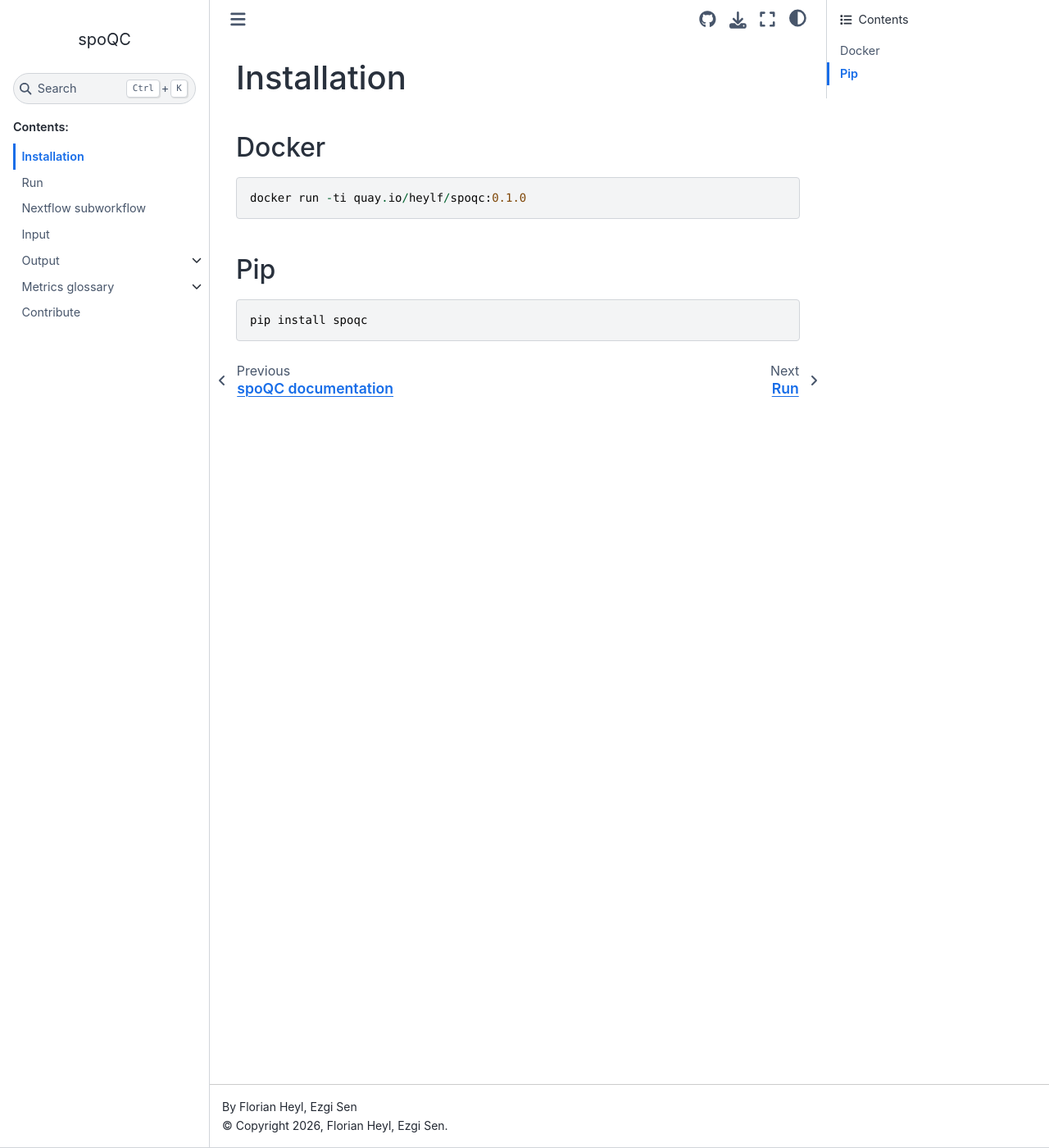
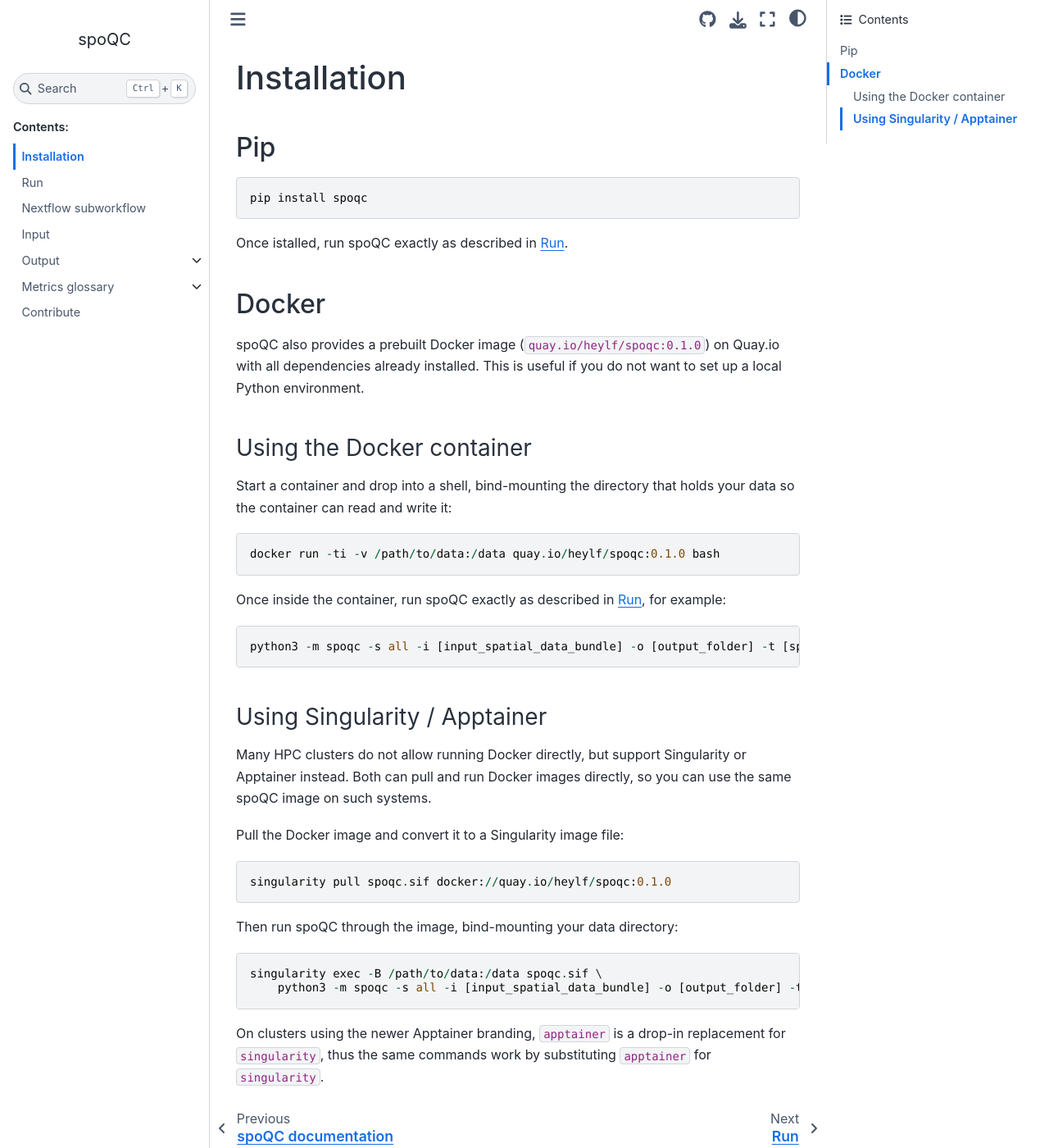
Before and after one commit to heylf/spoQC, a Sphinx documentation site: the page built from docs/source/installation.md, in a window 1280 px wide and 1400 px high. Shown: the whole window at 82% size. Built offline with Sphinx 7.4.7 and the Sphinx Book theme 1.1.4, drawn with Linux system fonts in a browser that asks for light colours.

Commit message:
changes to docuemntation. Updating installation, insto and run.md and report_p0.html and final_report.py and README.md

````diff
--- a/docs/source/installation.md
+++ b/docs/source/installation.md
@@ -1,13 +1,50 @@
 # Installation
-
-## Docker
-
-```
-docker run -ti quay.io/heylf/spoqc:0.1.0
-```
 
 ## Pip
 
 ```
 pip install spoqc
 ```
+
+Once istalled, run spoQC exactly as described in [Run](run.md).
+
+## Docker
+
+spoQC also provides a prebuilt Docker image (`quay.io/heylf/spoqc:0.1.0`) on Quay.io with all
+dependencies already installed. This is useful if you do not want to set up a local Python
+environment.
+
+### Using the Docker container
+
+Start a container and drop into a shell, bind-mounting the directory that holds your data so the
+container can read and write it:
+
+```
+docker run -ti -v /path/to/data:/data quay.io/heylf/spoqc:0.1.0 bash
+```
+
+Once inside the container, run spoQC exactly as described in [Run](run.md), for example:
+
+```
+python3 -m spoqc -s all -i [input_spatial_data_bundle] -o [output_folder] -t [spoqc_tmp_folder] -n [n_cores] -a [annotation_file]
+```
+
+### Using Singularity / Apptainer
+
+Many HPC clusters do not allow running Docker directly, but support Singularity or Apptainer instead. Both can pull and run Docker images directly, so you can use the same spoQC image on such systems.
+
+Pull the Docker image and convert it to a Singularity image file:
+
+```
+singularity pull spoqc.sif docker://quay.io/heylf/spoqc:0.1.0
+```
+
+Then run spoQC through the image, bind-mounting your data directory:
+
+```
+singularity exec -B /path/to/data:/data spoqc.sif \
+    python3 -m spoqc -s all -i [input_spatial_data_bundle] -o [output_folder] -t [spoqc_tmp_folder] -n [n_cores] -a [annotation_file]
+```
+
+On clusters using the newer Apptainer branding, `apptainer` is a drop-in replacement for
+`singularity`, thus the same commands work by substituting `apptainer` for `singularity`.
````
Also changed, not shown: README.md (+45 -8 lines), docs/source/intro.md (+1 -1 lines), docs/source/run.md (+1 -1 lines), 1 other file.
